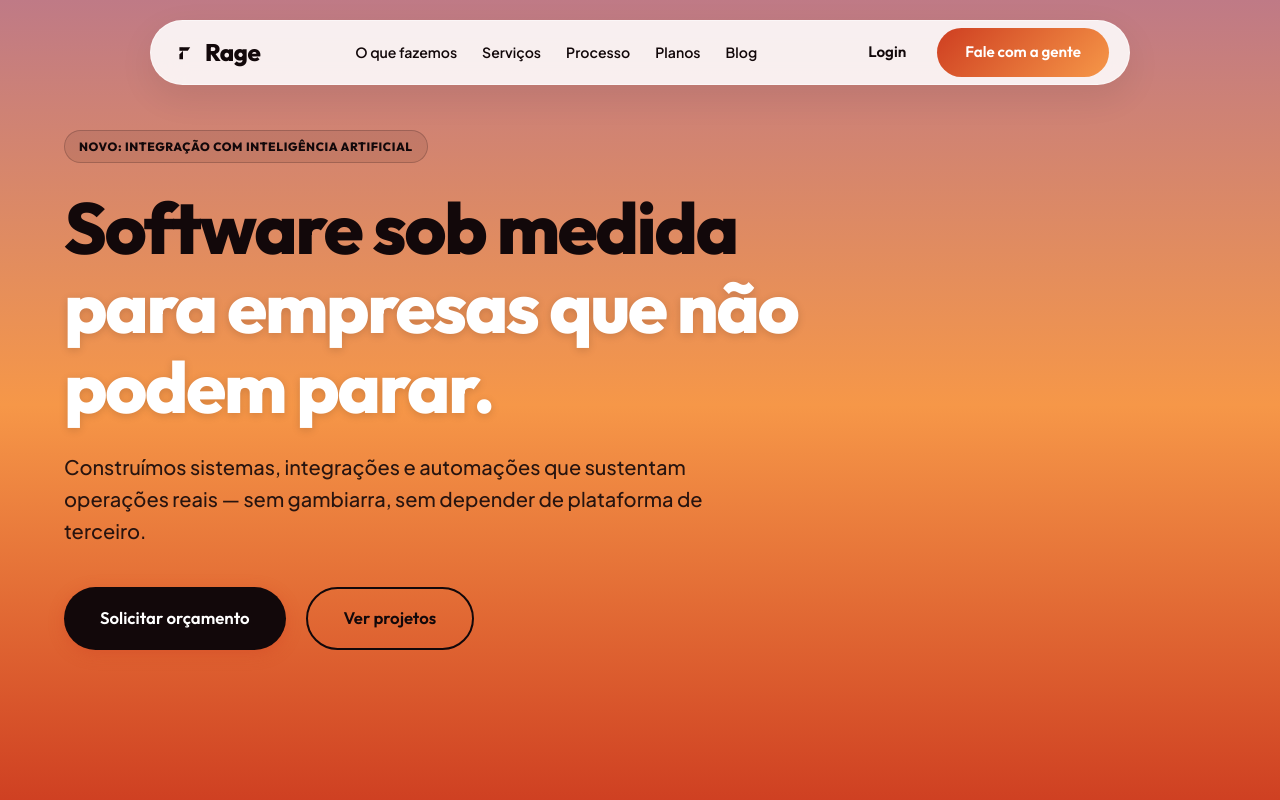
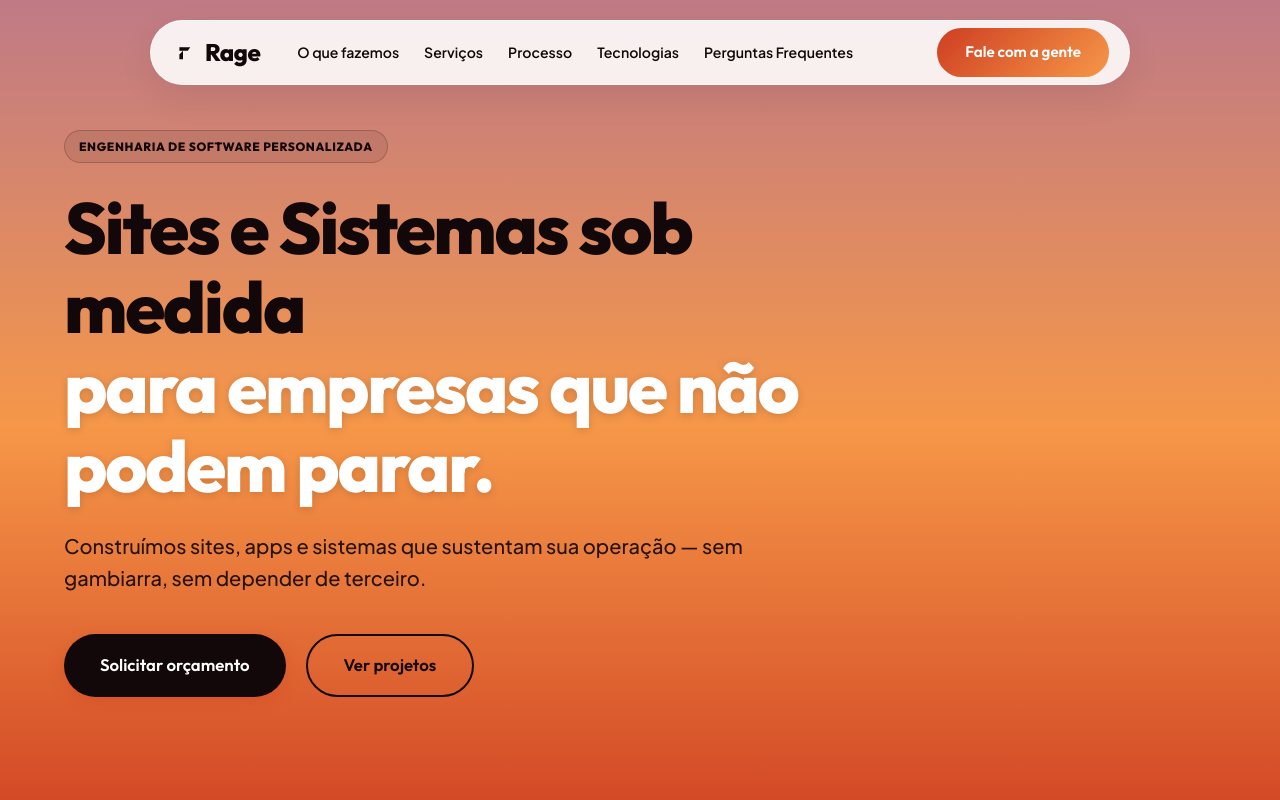
Before and after one commit to ragetechlab/ragetech, a website built with Vite: page index.html in a window 1280 px wide. Shown: the top 800 px of the page. Built offline with nearby package versions, Linux system fonts and the light colour scheme.

Commit message:
Alterações para deploy

```diff
--- a/index.html
+++ b/index.html
@@ -32,12 +32,13 @@
         <a href="#solucoes" class="nav-link">O que fazemos</a>
         <a href="#servicos" class="nav-link">Serviços</a>
         <a href="#processo" class="nav-link">Processo</a>
-        <a href="#pricing" class="nav-link">Planos</a>
-        <a href="#blog" class="nav-link">Blog</a>
+        <a href="#tecnologia" class="nav-link">Tecnologias</a>
+        <a href="#faq" class="nav-link">Perguntas Frequentes</a>
+        <!--<a href="#blog" class="nav-link">Blog</a>-->
       </nav>
 
       <div class="header-actions">
-        <a href="#portal" class="btn btn-link btn-login">Login</a>
+        <a href="#portal" class="btn btn-link btn-login"></a> <!-- Ex Login -->
         <a href="#contato" class="btn btn-primary btn-cta-header">Fale com a gente</a>
 
         <!-- Mobile Menu Toggle -->
@@ -69,15 +70,15 @@
 
     <div class="container hero-container">
       <div class="badge-wrapper fade-in">
-        <span class="badge badge-glow">NOVO: Integração com Inteligência Artificial</span>
+        <span class="badge badge-glow">ENGENHARIA DE SOFTWARE PERSONALIZADA</span>
       </div>
 
       <h1 class="hero-headline text-gradient-purple fade-in-delay-1">
-        Software sob medida<br><span class="highlight-text">para empresas que não podem parar.</span>
+        Sites e Sistemas sob medida<br><span class="highlight-text">para empresas que não podem parar.</span>
       </h1>
 
       <p class="hero-subheadline fade-in-delay-2">
-        Construímos sistemas, integrações e automações que sustentam operações reais — sem gambiarra, sem depender de plataforma de terceiro.
+        Construímos sites, apps e sistemas que sustentam sua operação — sem gambiarra, sem depender de terceiro.
       </p>
 
       <div class="hero-ctas fade-in-delay-3">
@@ -430,7 +431,7 @@
   </section>
 
   <!-- 1.7 Seção de ferramentas/stack (+20 ferramentas) -->
-  <section class="tools-section section-padding">
+  <section class="tools-section section-padding" id = "tecnologia" >
     <div class="container text-center">
       <span class="badge badge-primary">Nosso Arsenal</span>
       <h2 class="section-title">Tecnologia moderna para soluções escaláveis</h2>
@@ -1038,7 +1039,7 @@
     </div>
 
     <div class="container footer-bottom">
-      <p>&copy; 2026 Rage Tecnologia LTDA. Todos os direitos reservados. CNPJ: 12.345.678/0001-99</p>
+      <p>&copy; 2026 Rage Tecnologia LTDA. Todos os direitos reservados. </p> <!--CNPJ: 12.345.678/0001-99-->
       <div class="footer-bottom-links">
         <a href="#privacy">Termos de Uso</a>
         <a href="#privacy">Políticas de Privacidade</a>
```
